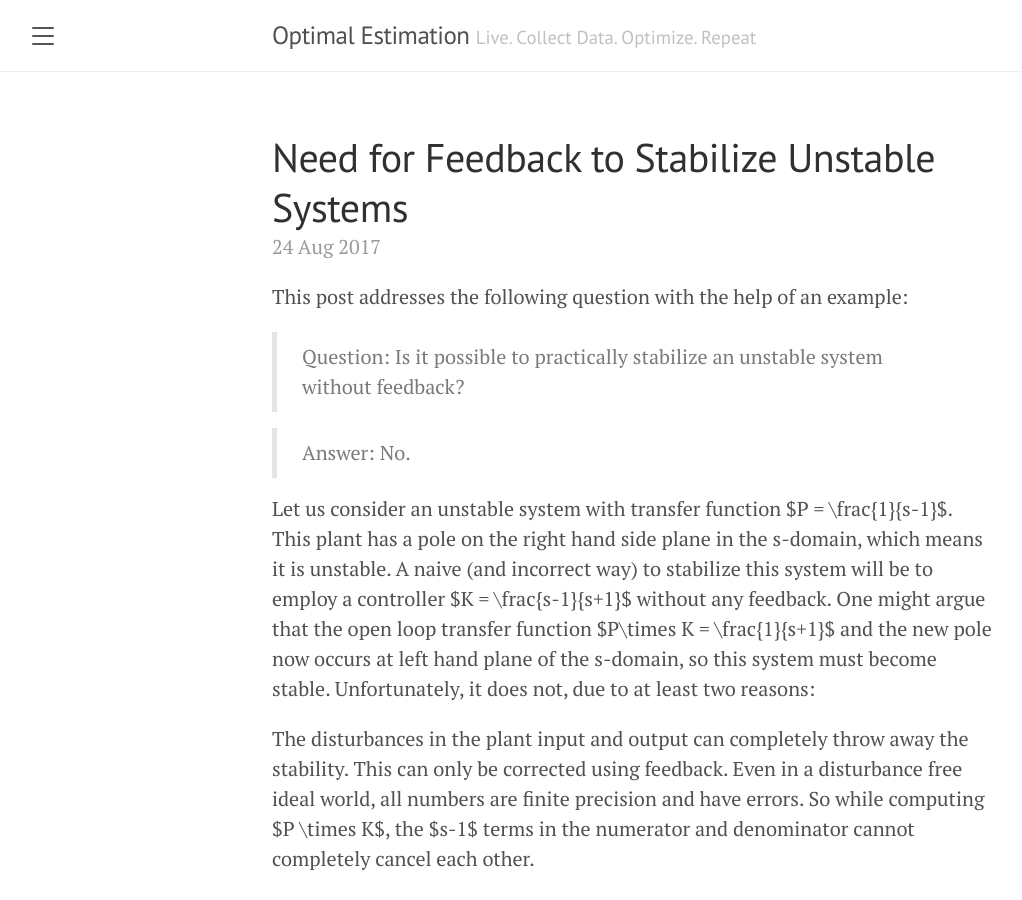
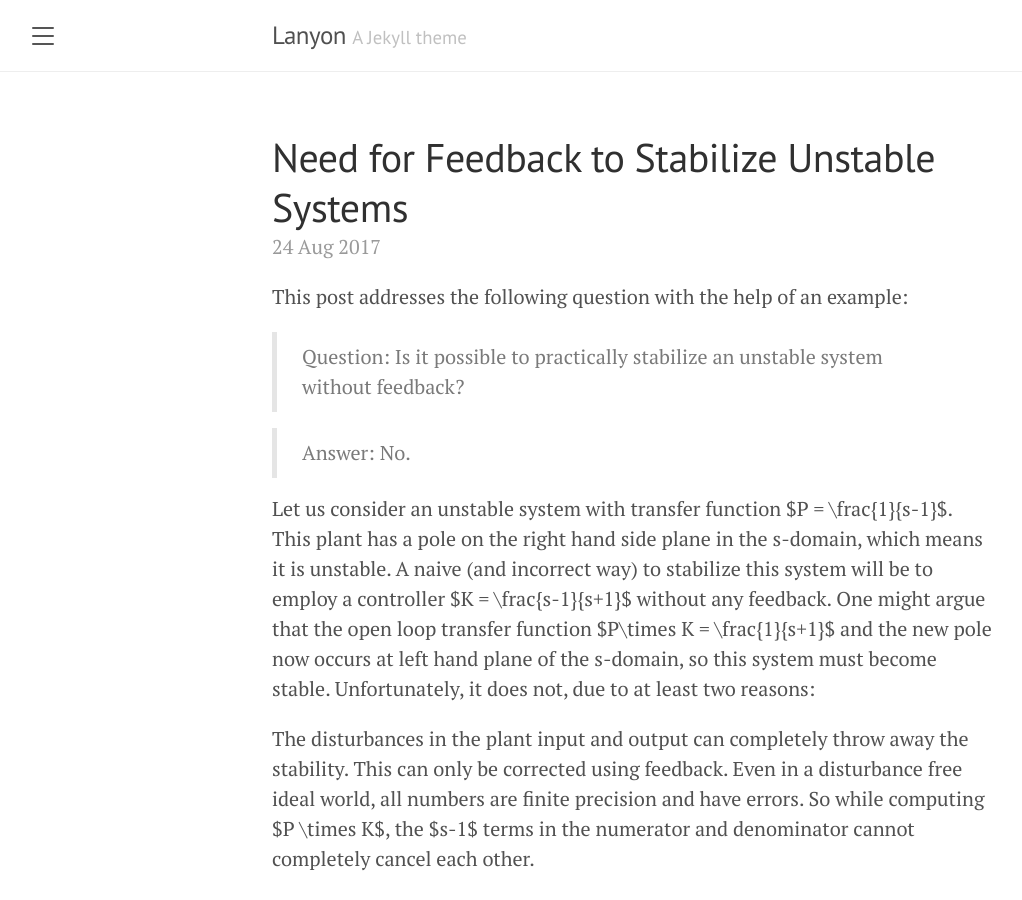
Before and after one commit to optimalestimation/optimalestimation.github.io, a Jekyll site: the page built from index.html, in a window 1280 px wide and 900 px high. Shown: the whole window, without its empty margins (8-1030 px from the left). Built offline with Jekyll 4.4.1, drawn with Linux system fonts in a browser that asks for light colours; the list of posts is cut into pages by our own code.

Commit message:
Adding the config file

```diff
--- a/_config.yml
+++ b/_config.yml
@@ -1,22 +1,22 @@
 # Setup
-title:               Optimal Estimation
-tagline:             'Live. Collect Data. Optimize. Repeat'
-description:         'A personal website'
-url:                 http://optimalestiation.com
+title:               Lanyon
+tagline:             'A Jekyll theme'
+description:         'A reserved <a href="https://jekyllrb.com" target="_blank">Jekyll</a> theme that places the utmost gravity on content with a hidden drawer. Made by <a href="https://twitter.com/mdo" target="_blank">@mdo</a>.'
+url:                 http://lanyon.getpoole.com
 baseurl:             ''
 paginate:            5
 permalink:           pretty
 
 # About/contact
 author:
-  name:              Ujjwal Gupta
-  url:               https://www.linkedin.com/in/ugujjwal/
-  email:             Ujjwal@asu.edu
+  name:              Mark Otto
+  url:               https://twitter.com/mdo
+  email:             markdotto@gmail.com
 
 # Gems
 plugins:
   - jekyll-paginate
 
 # Custom vars
-version:             1.0.0
+version:             1.1.0
 google_analytics_id: #UA-XXXX-Y
```
